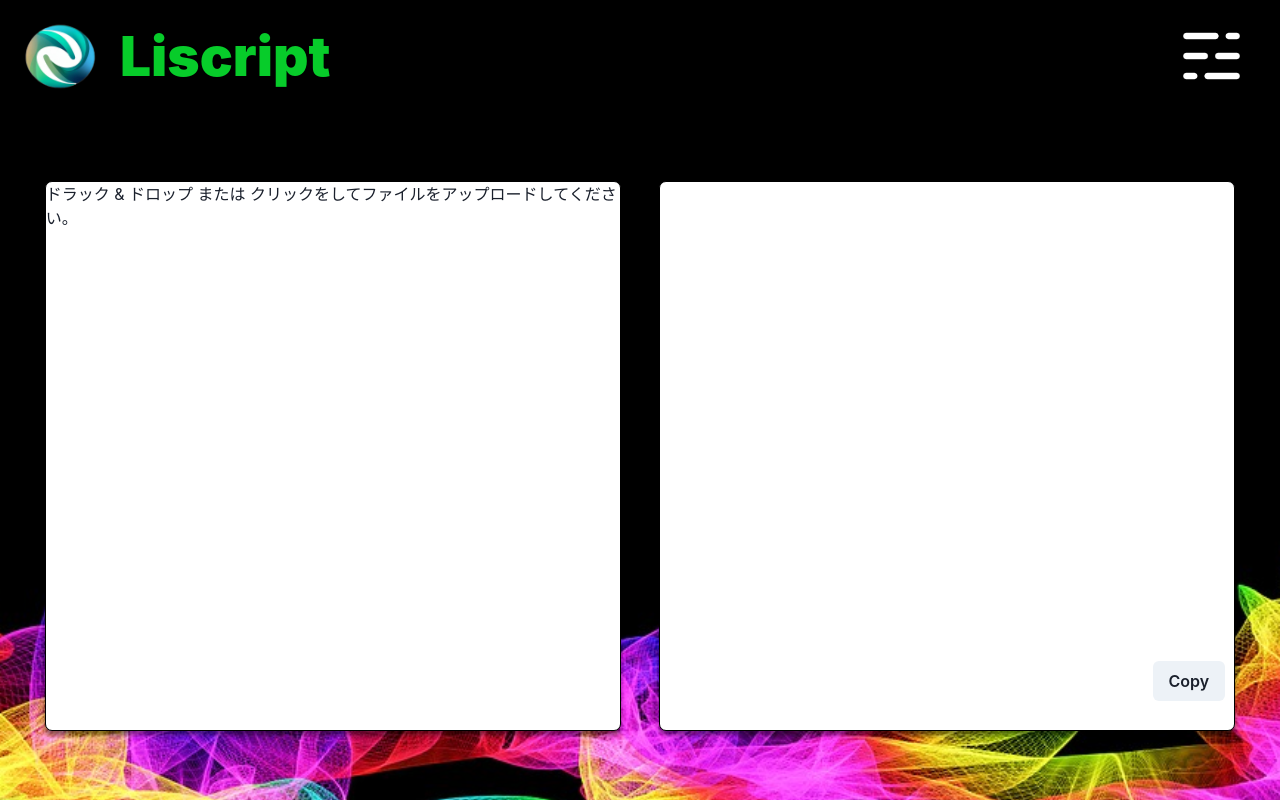
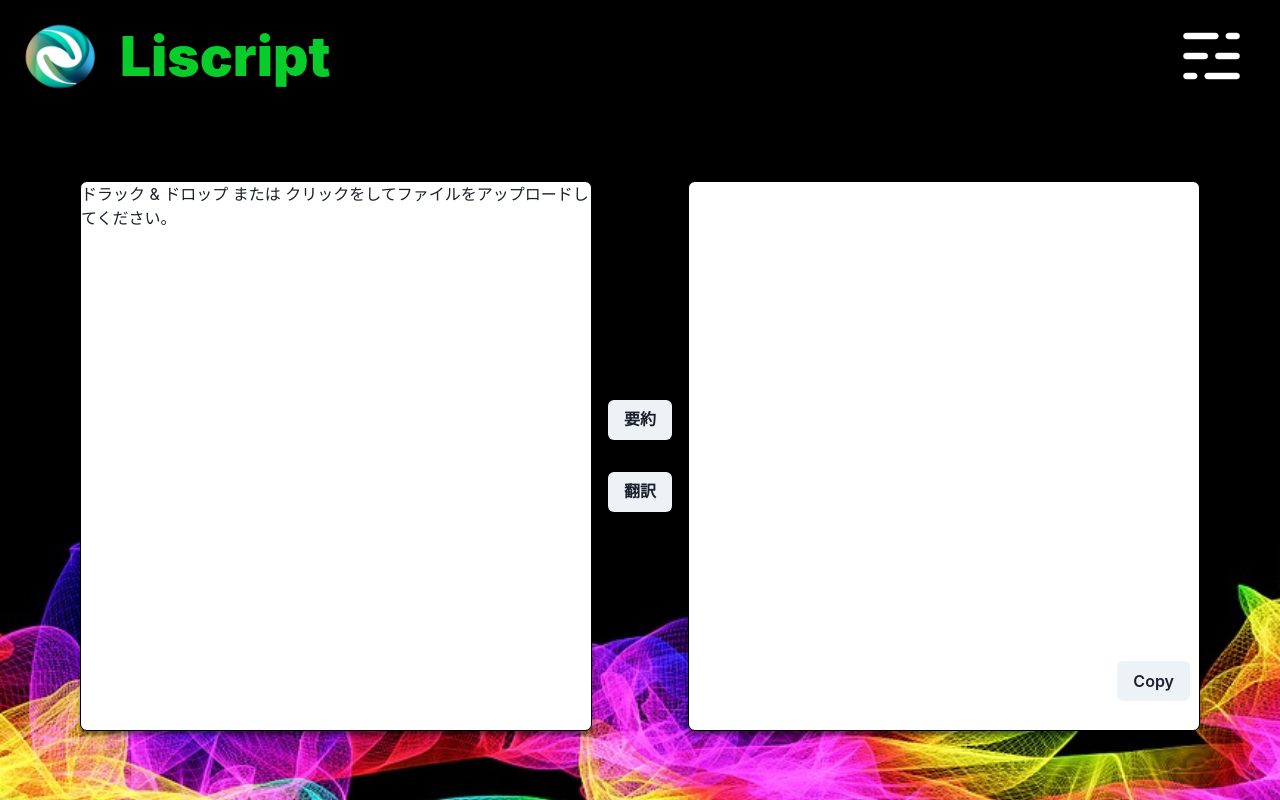
Before and after one commit to geekcamp2023-vol5-team32/app, a Next.js app in the folder frontend/: page /liscript/ in a window 1280 px wide. Built offline with nearby package versions, Linux system fonts and the light colour scheme.

Commit message:
翻訳・要約ボタンを作成

```diff
--- a/frontend/src/components/main.tsx
+++ b/frontend/src/components/main.tsx
@@ -28,13 +28,12 @@ export function Main() {
       `}
     >
       <div css={css`
-        width: 45%;
+        width: 40%;
         height: 80%;
         border-radius: 7px;
         border: 1px solid #000;
         background: #FFF;
         box-shadow: 0px 4px 4px 0px rgba(0, 0, 0, 0.25), 0px 4px 4px 0px rgba(0, 0, 0, 0.25);
-        margin-right: 3%;
         overflow: scroll;
         @media (max-width: 768px) {
           margin-right:0%;
@@ -50,9 +49,18 @@ export function Main() {
           </Suspense>
         )}
       </div>
+      <Box>
+        <Button margin={4}>
+          要約
+        </Button>
+        <br />
+        <Button margin={4}>
+          翻訳
+        </Button>
+      </Box>
       <Box css={css`
         position:relative;
-            width:45%;
+        width:40%;
         height:80%;
         @media (max-width: 768px) {
           margin-right:0%;
```
Lines whose indentation alone changed are shown as unchanged.
